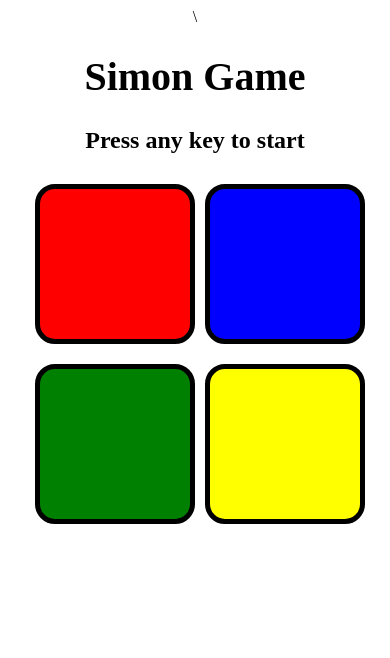
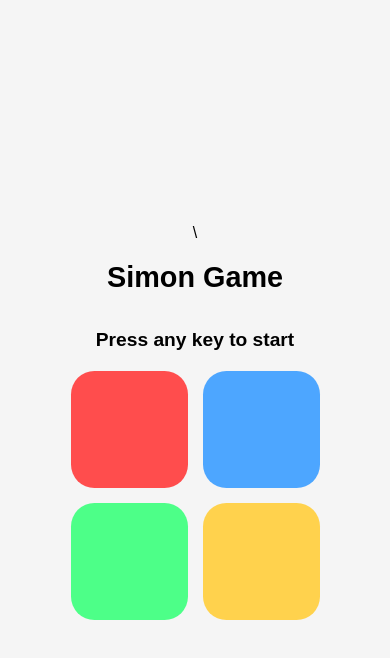
Before and after one commit to amankhan901253-stack/Simon-Game, a plain HTML site: page index.html in a window 390 px wide. Drawn offline with Linux system fonts and the light colour scheme.

Commit message:
Refactor CSS styles and add mobile responsiveness
Updated styles for body, headings, buttons, and added mobile adjustments.

```diff
--- a/index.css
+++ b/index.css
@@ -1,49 +1,71 @@
 body {
     text-align: center;
-    background-color: white;
+    font-family: Arial;
+    background-color: #f5f5f5;
+
+    display: flex;
+    flex-direction: column;
+    justify-content: center;
+    align-items: center;
+
+    height: 100vh;
+    margin: 0;
 }
 
 h1 {
-    font-size: 40px;
+    font-size: 2.5rem;
 }
 
+h2 {
+    margin-bottom: 20px;
+}
+
+/* Container */
 .container {
     display: grid;
-    grid-template-columns: repeat(2, 150px);
-    gap: 20px;
-    justify-content: center;
-    margin-top: 30px;
+    grid-template-columns: repeat(2, 1fr);
+    gap: 15px;
 }
 
+/* Buttons */
 .btn {
-    height: 150px;
-    width: 150px;
-    border-radius: 20px;
-    border: 5px solid black;
+    width: 22vw;
+    height: 22vw;
+
+    max-width: 150px;
+    max-height: 150px;
+
+    border-radius: 20%;
+    cursor: pointer;
 }
 
-.red {
-    background-color: red;
-}
+/* Colors */
+.red { background-color: #ff4d4d; }
+.blue { background-color: #4da6ff; }
+.green { background-color: #4dff88; }
+.yellow { background-color: #ffd24d; }
 
-.blue {
-    background-color: blue;
-}
-
-.green {
-    background-color: green;
-}
-
-.yellow {
-    background-color: yellow;
-}
-
-/* Flash effect */
+/* Flash effects */
 .flash {
     background-color: white !important;
 }
 
-/* User click effect */
 .userFlash {
     opacity: 0.5;
 }
+
+/* 📱 Mobile adjustments */
+@media (max-width: 600px) {
+    .btn {
+        width: 30vw;
+        height: 30vw;
+    }
+
+    h1 {
+        font-size: 1.8rem;
+    }
+
+    h2 {
+        font-size: 1.2rem;
+    }
+}
```
